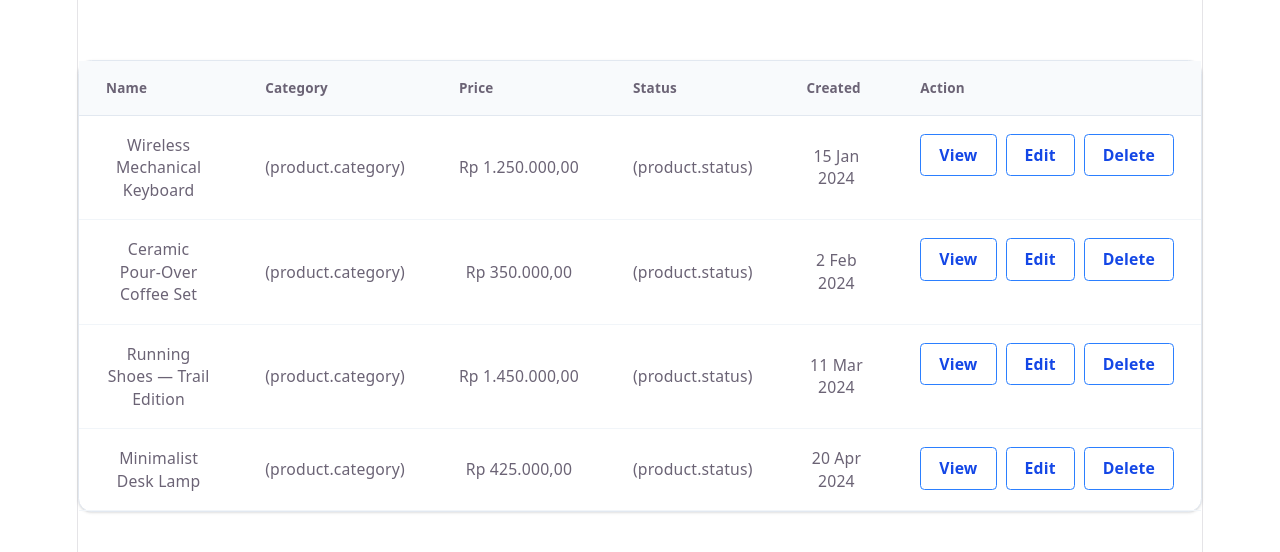
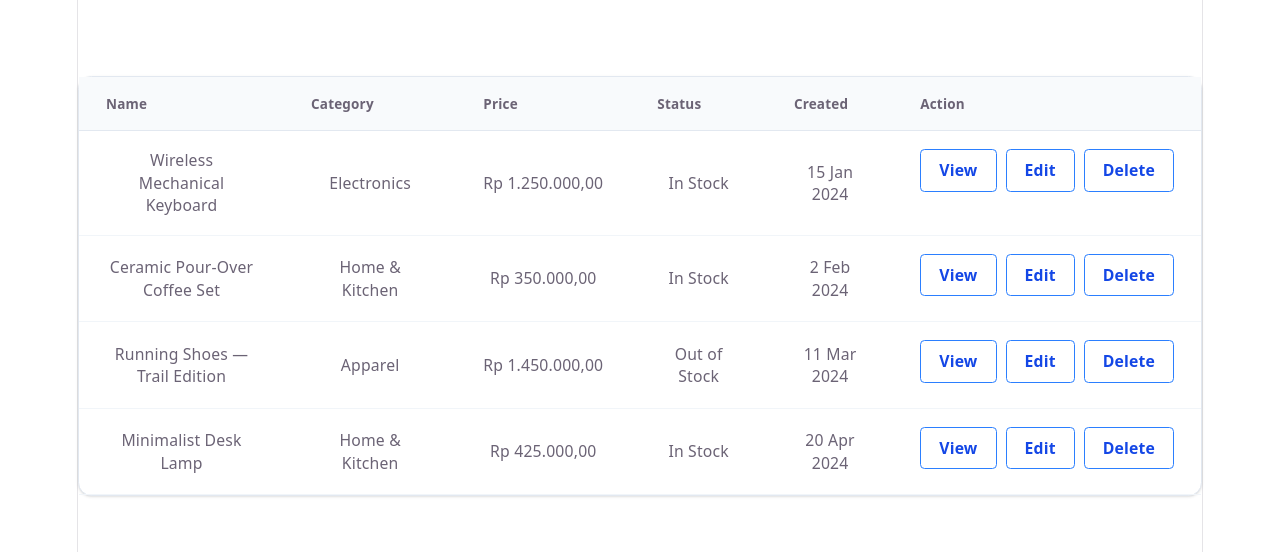
Before and after one commit to raflyanakhyar/frontend-assessment-raflyan, a React (Vite) app: page / in a window 1280 px wide. Shown: the part 114-666 px from the top of the page. Built offline with nearby package versions, Linux system fonts and the light colour scheme.

Commit message:
feat: add Badge component and integrate into ProductsTable for category and status display

```diff
--- /dev/null
+++ b/src/components/Badge.jsx
@@ -0,0 +1,7 @@
+export default function Badge({ title, color }) {
+    return (
+        <div className={`bg-${color}-100 text-${color}-600 rounded-2xl py-0.5 px-2 text-center`}>
+            {title}
+        </div>
+    )
+}
--- a/src/components/ProductsTable.jsx
+++ b/src/components/ProductsTable.jsx
@@ -1,5 +1,6 @@
 import data from '../data.json'
 import ButtonAction from './ButtonAction'
+import Badge from './Badge'
 
 const formatPrice = (value) =>
     new Intl.NumberFormat('id-ID', { style: 'currency', currency: 'IDR' }).format(value)
@@ -10,6 +11,24 @@ const formatDate = (value) =>
         month: 'short',
         day: 'numeric',
     })
+
+const formatCategory = (category) => {
+    if (category === 'Electronics') {
+        return <Badge title={category} color="red" />
+    } else if (category === 'Home & Kitchen') {
+        return <Badge title={category} color="blue" />
+    } else if (category === 'Apparel') {
+        return <Badge title={category} color="green" />
+    }
+}
+
+const formatStatus = (status) => {
+    if (status === 'In Stock') {
+        return <Badge title={status} color="green" />
+    } else if (status === 'Out of Stock') {
+        return <Badge title={status} color="red" />
+    }
+}
 
 const handleView = () => {
     console.log('view')
@@ -40,9 +59,9 @@ export default function ProductsTables() {
                         {data.products.map((product) => (
                             <tr className="border-b border-slate-100">
                                 <td className="px-6 py-4">{product.name}</td>
-                                <td className="px-6 py-4">(product.category)</td>
+                                <td className="px-6 py-4">{formatCategory(product.category)}</td>
                                 <td className="px-6 py-4">{formatPrice(product.price)}</td>
-                                <td className="px-6 py-4">(product.status)</td>
+                                <td className="px-6 py-4">{formatStatus(product.status)}</td>
                                 <td className="px-6 py-4">{formatDate(product.createdAt)}</td>
                                 <td className="flex px-6 py-4 gap-2">
                                     <ButtonAction label="View" onClick={handleView} />
```
